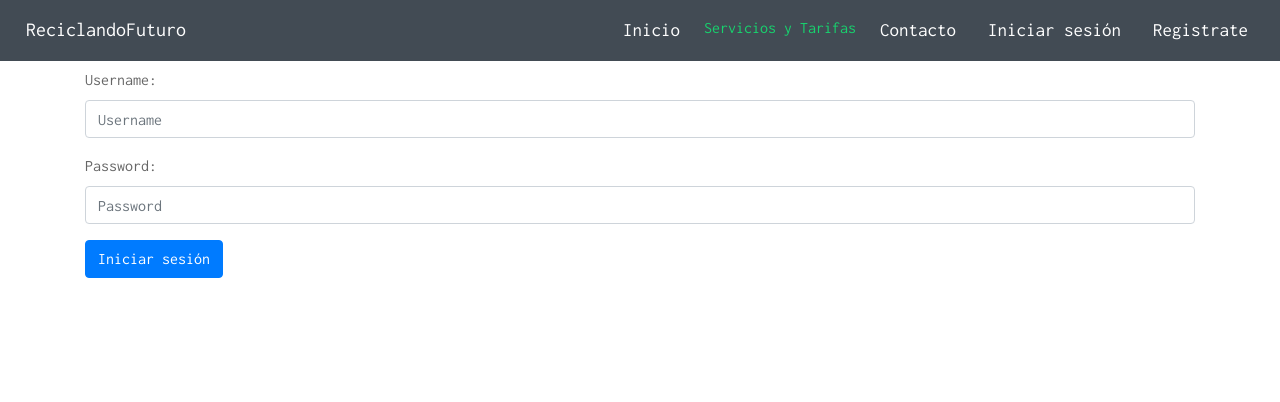
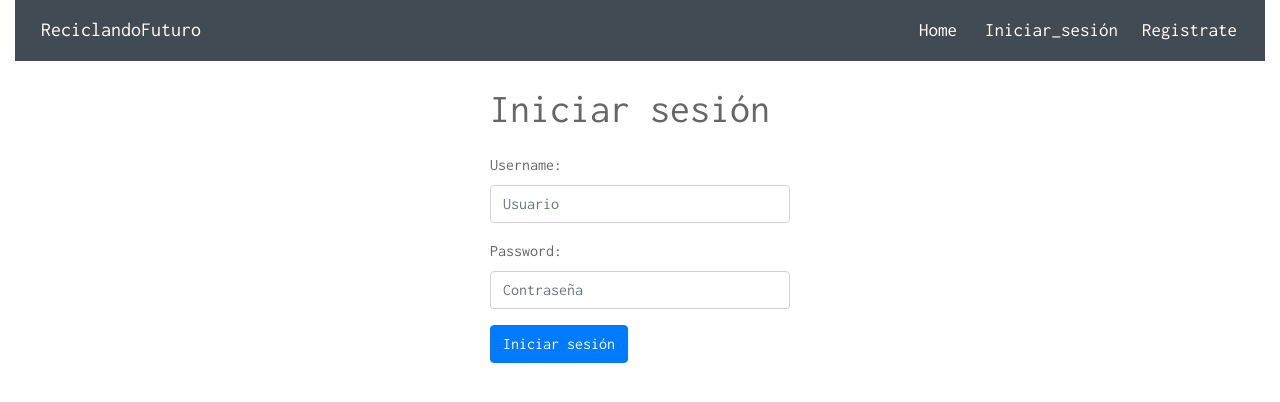
Before and after one commit to angelog05/reciclajedos, a Django app: template proreciclaje/gestion_usuario/templates/gestion_usuario/login.html in a window 1280 px wide. Shown: the top 402 px of the page. Run offline with Django 3.2, Linux system fonts and the light colour scheme; the template is opened without the code that fills it, so the values that code supplies are empty; some libraries are stand-ins or nearby versions.

Commit message:
Login y registrar

```diff
--- a/proreciclaje/gestion_usuario/forms.py
+++ b/proreciclaje/gestion_usuario/forms.py
@@ -3,7 +3,7 @@
 from .models import PerfilUsuario
 
 
-class PerfilUsuarioForm(forms.ModelForm):
+class   PerfilUsuarioForm(forms.ModelForm):
     class Meta():
         model = PerfilUsuario
         fields = ('foto_perfil',)
@@ -14,7 +14,7 @@
 
 
 class RegistrarForm(forms.ModelForm):
-    password = forms.CharField(widget=forms.PasswordInput())
+    password = forms.CharField(widget=forms.PasswordInput(), label='Contraseña')
 
     class Meta:
         model = User
--- a/proreciclaje/gestion_usuario/templates/gestion_usuario/index.html
+++ b/proreciclaje/gestion_usuario/templates/gestion_usuario/index.html
@@ -0,0 +1,6 @@
+{% extends 'base.html' %}
+<!-- ////////////////////////////////////////////////// -->
+{% block content %}
+    <h1>Bienvenido11</h1>
+{% endblock content %}
+<!-- ////////////////////////////////////////////////// -->
--- a/proreciclaje/gestion_usuario/templates/gestion_usuario/login.html
+++ b/proreciclaje/gestion_usuario/templates/gestion_usuario/login.html
@@ -1,28 +1,27 @@
 {% extends 'base.html' %}
 <!-- ----------------------------------------------------- -->
 {% load static %}
-<!-- ----------------------------------------------------- -->
+<!-- ////////////////////////////////////////////////// -->
 {% block head %}
-
-    <link href="{% static 'gestion_usuario/estilo.css' %}" rel="stylesheet">
-
+    <title>Login Usuario</title>
 {% endblock head %}
-<!-- ----------------------------------------------------- -->
+<!-- ////////////////////////////////////////////////// -->
 {% block content %}
     <div class="login">
-        <h1>Inisiar sesión</h1>
-        <form method="post">
+    <br>
+        <h1>Iniciar sesión</h1>
+        <form method="post" class="form-group">
             {% csrf_token %}
             <div class="form-group">
                 <label for="username">Username:</label>
-                <input type="text" class="form-control" name="username" placeholder="Username">
+                <input type="text" class="form-control" name="username" placeholder="Usuario">
             </div>
             <div class="form-group">
                 <label for="password">Password:</label>
-                <input type="password" class="form-control" name="password" placeholder="Password">
+                <input type="password" class="form-control" name="password" placeholder="Contraseña">
             </div>
             <button type="submit" class="btn btn-primary">Iniciar sesión</button>
         </form>
     </div>
 {% endblock content %}
-<!-- ----------------------------------------------------- -->
+<!-- ////////////////////////////////////////////////// -->
--- a/proreciclaje/gestion_usuario/templates/gestion_usuario/registrar.html
+++ b/proreciclaje/gestion_usuario/templates/gestion_usuario/registrar.html
@@ -1,5 +1,5 @@
 {% extends 'base.html' %}
-<!-- ----------------------------------------------------- -->
+<!-- ////////////////////////////////////////////////// -->
 {% block content %}
     <div class="jumbotron">
         {% if registrado %}
@@ -16,4 +16,4 @@
         {% endif %}
     </div>
 {% endblock content %}
-<!-- ----------------------------------------------------- -->
+<!-- ////////////////////////////////////////////////// -->
--- a/proreciclaje/gestion_usuario/urls.py
+++ b/proreciclaje/gestion_usuario/urls.py
@@ -3,8 +3,8 @@
 app_name = 'gestion_usuario'
 
 urlpatterns = [
+    url('registrar/', views.registrar, name='registrar'),
+    url('login/', views.usuario_login, name='login'),
+    url('logout/', views.usuario_logout, name='logout'),
     url('', views.index, name='index'),
-    url('registar/', views.registrar, name='registar'),
-    url('login/', views.usuario_login, name='login'),
-    url('logout', views.usuario_logout, name='logout'),
 ]
--- a/proreciclaje/gestion_usuario/views.py
+++ b/proreciclaje/gestion_usuario/views.py
@@ -72,7 +72,7 @@
         else: ## Si alguno de los formularios es invalido
             print(user_form.errors, profile_form.errors)
             return HttpResponse("Datos inválidos")
-    else:
+    else: ## Si no es POST generamos los formularios
         user_form = RegistrarForm()
         profile_form = PerfilUsuarioForm()
 
--- a/proreciclaje/proreciclaje/urls.py
+++ b/proreciclaje/proreciclaje/urls.py
@@ -14,8 +14,14 @@
     2. Add a URL to urlpatterns:  path('blog/', include('blog.urls'))
 """
 from django.contrib import admin
-from django.urls import path
+from django.urls import path, include
+
+## Cargan las imagenes en desarrollo
+from django.conf.urls.static import static
+from django.conf import settings
 
 urlpatterns = [
     path('admin/', admin.site.urls),
-]
+    path('', include('gestion_usuario.urls')),
+] + static(settings.MEDIA_URL, document_root=settings.MEDIA_ROOT)
+## Se incluye esta linea para poder acceder a las imagenes del trabajo
--- a/proreciclaje/static/css/estilo.css
+++ b/proreciclaje/static/css/estilo.css
@@ -20,6 +20,11 @@
     color: #18d36e;
     outline: none;
     text-decoration: none;
+  }
+
+  .login {
+    max-width: 300px;
+    margin: 0 auto;
   }
 
   p {
--- a/proreciclaje/templates/base.html
+++ b/proreciclaje/templates/base.html
@@ -44,9 +44,9 @@
   </head>
   <body>
 
-    <div class="container">
-      <nav id="cont-nav-color" class="navbar navbar-expand-lg fixed-top col-sm-12">
-          <a class="navbar-brand" href="index.html" style="color:black"><img src="" alt="" class="logo" />
+    <div class="container-fluid">
+      <nav id="cont-nav-color" class="navbar navbar-expand-lg col-sm-12">
+          <a class="navbar-brand" href="{% url 'gestion_usuario:index' %}" style="color:black"><img src="" alt="" class="logo" />
             <small>ReciclandoFuturo</small>
           </a>
 
@@ -58,22 +58,19 @@
           <div class="collapse navbar-collapse" id="navegadorContenido">
             <ul class="navbar-nav ml-auto">
               <li class="nav-item mx-2">
-                <a class="nav-link" href="{% url 'gestion_usuario:index' %}">Inicio</a>
-              </li>
-                <a class="nav-link" href="{% url 'gestion_usuario:servicios' %}">Servicios y Tarifas</a>
-              </li>
-              <li class="nav-item mx-2">
-                <a class="nav-link" href="{% url 'gestion_usuario:contacto' %}">Contacto</a>
+                <a class="nav-link" href="{% url 'gestion_usuario:index' %}">Home</a>
               </li>
               {% if not request.user.is_authenticated %}
-              <li class="nav-item mx-2">
-                <a class="nav-link" href="{% url 'gestion_usuario:login' %}">Iniciar sesión</a>
-              </li>
-              <li class="nav-item mx-2">
-                <a class="nav-link" href="{% url 'gestion_usuario:registrar' %}">Registrate</a>
-              </li>
+                <li class="nav-item mx-1">
+                  <a class="nav-link" href="{% url 'gestion_usuario:login' %}">Iniciar_sesión</a>
+                </li>
+                <li class="nav-item mx-1">
+                  <a class="nav-link" href="{% url 'gestion_usuario:registrar' %}">Registrate</a>
+                </li>
               {% else %}
-                <a class="nav-link" href="{% url 'gestion_usuario:logout' %}">Cerrar sesión</a>
+                <li class="nav-item mx-1">
+                  <a class="nav-link" href="{% url 'gestion_usuario:logout' %}">Cerrar_sesión</a>
+                </li>
               {% endif %}
             </ul>
           </div>
@@ -81,8 +78,8 @@
     </div>
 
     <div class="container">
-    {% block content %}
-    {% endblock content%}
+        {% block content %}
+        {% endblock content%}
     </div>
 
   </body>
```
Also changed, not shown: proreciclaje/gestion_usuario/admin.py (+0 -10 lines), proreciclaje/templates/contacto.html (added, +12 -0 lines), proreciclaje/templates/servicios.html (added, +12 -0 lines), proreciclaje/db.sqlite3, proreciclaje/gestion_usuario/migrations/0001_initial.py (added), proreciclaje/media/foto_perfil/arbol_2.png (added).
